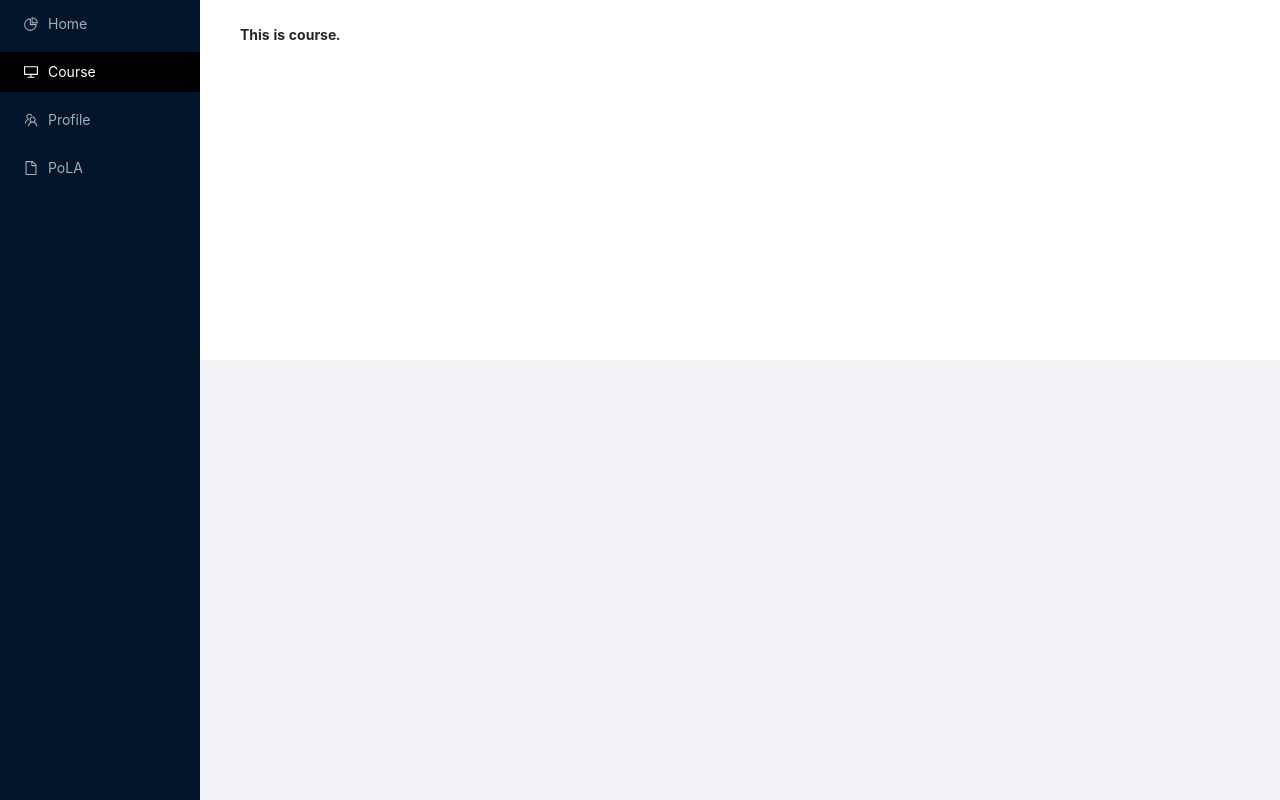
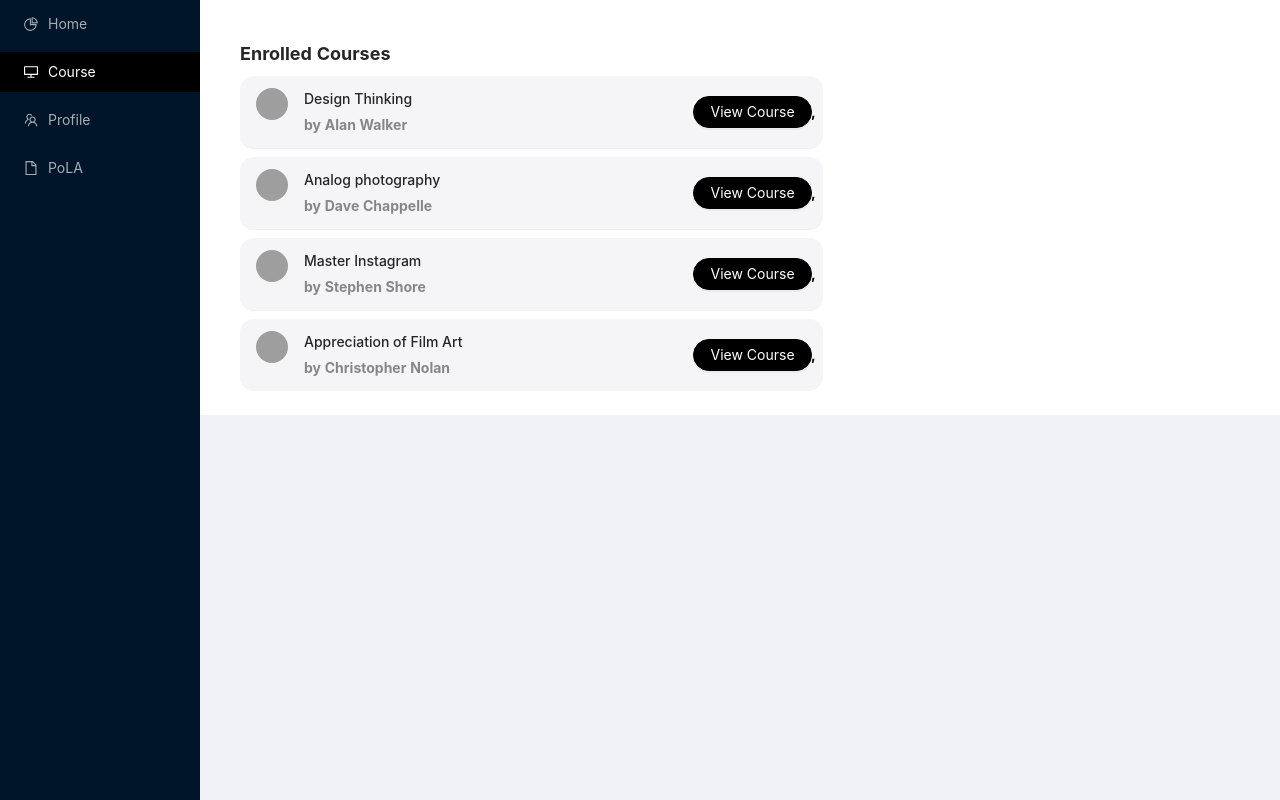
Before and after one commit to creeep123/PoLA, a React (Create React App) app: page /course/enroll in a window 1280 px wide. Both pictures are taken after a click on the item "Course". Built offline with nearby package versions, Linux system fonts and the light colour scheme; grey boxes are pictures that could not be loaded.

Commit message:
view course now linked to a page

```diff
--- a/src/App.js
+++ b/src/App.js
@@ -4,6 +4,7 @@ import PolaPage from './pages/Pola';
 import PolaDetailPage from './pages/PolaDetail';
 import ProfilePage from './pages/Profile';
 import CoursePage from './pages/Course';
+import Enroll from './pages/Course/enroll';
 import './App.less';
 import {
   DesktopOutlined,
@@ -58,6 +59,7 @@ const App = () => {
           <Route path="/profile" element={<ProfilePage />} />
           <Route path="/pola" element={<PolaPage />} />
           <Route path="/pola/detail" element={<PolaDetailPage />} />
+          <Route path="/course/enroll" element={<Enroll />} />
         </Routes>
         </div>
         {/* <Footer
--- a/src/components/courseList.jsx
+++ b/src/components/courseList.jsx
@@ -1,6 +1,9 @@
 import { Avatar, List, Button } from 'antd';
 import { DownloadOutlined } from '@ant-design/icons';
 import React from 'react';
+import { Link } from 'react-router-dom';
+
+
 const data = [
   {
     title: 'Design Thinking',
@@ -27,9 +30,11 @@ const CourseList = () => (
       <List.Item
         className="course-item-style"
         actions={[
-          <Button type="primary" shape="round">
-            View Course
-          </Button>,
+          <Link to="/course/enroll">
+            <Button type="primary" shape="round">
+              View Course
+            </Button>,
+          </Link>
         ]}
       >
         <List.Item.Meta
--- /dev/null
+++ b/src/pages/Course/enroll.js
@@ -0,0 +1,13 @@
+import { Layout } from 'antd';
+import React from 'react';
+const { Header, Footer, Sider, Content } = Layout;
+const Enroll = () => {
+    return(
+    <Layout>
+      <Header>Header</Header>
+      <Content>Content</Content>
+      <Footer>Footer</Footer>
+    </Layout>
+    );
+};
+export default Enroll;
--- a/src/pages/Course/index.js
+++ b/src/pages/Course/index.js
@@ -1,8 +1,17 @@
+import {
+  DesktopOutlined,
+  FileOutlined,
+  PieChartOutlined,
+  TeamOutlined,
+  UserOutlined,
+} from '@ant-design/icons';
+import { Button, Modal } from 'antd';
 import { Breadcrumb, Layout, Menu } from 'antd';
+import { Col, Row } from 'antd';
+import CourseList from '../../components/courseList';
 import React, { useState } from 'react';
 import { Link } from 'react-router-dom';
 const { Header, Content, Footer, Sider } = Layout;
-
 const Course = () => {
   return (
     <Content
@@ -17,7 +26,18 @@ const Course = () => {
           minHeight: 360,
         }}
       >
-        This is course.
+        <Col span={14}>
+            <Row style={{ marginTop: '16px' }}>
+              <Col span={24} className="pola-title">
+                Enrolled Courses
+              </Col>
+            </Row>
+            <Row>
+              <Col span={24}>
+                <CourseList></CourseList>
+              </Col>
+            </Row>
+          </Col>
       </div>
     </Content>
   );
```
Also changed, not shown: src/pages/Course/detail.js (added), 1 other file (tests, documents, lock files or other folders).
